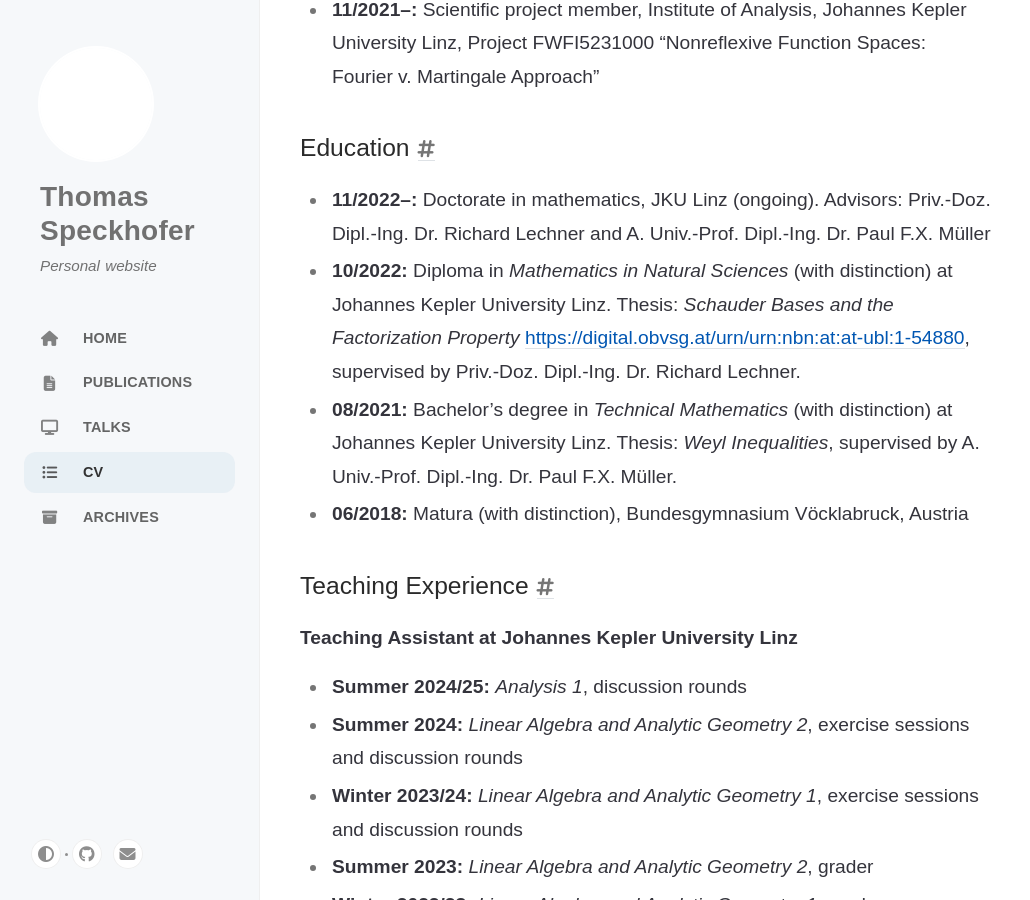
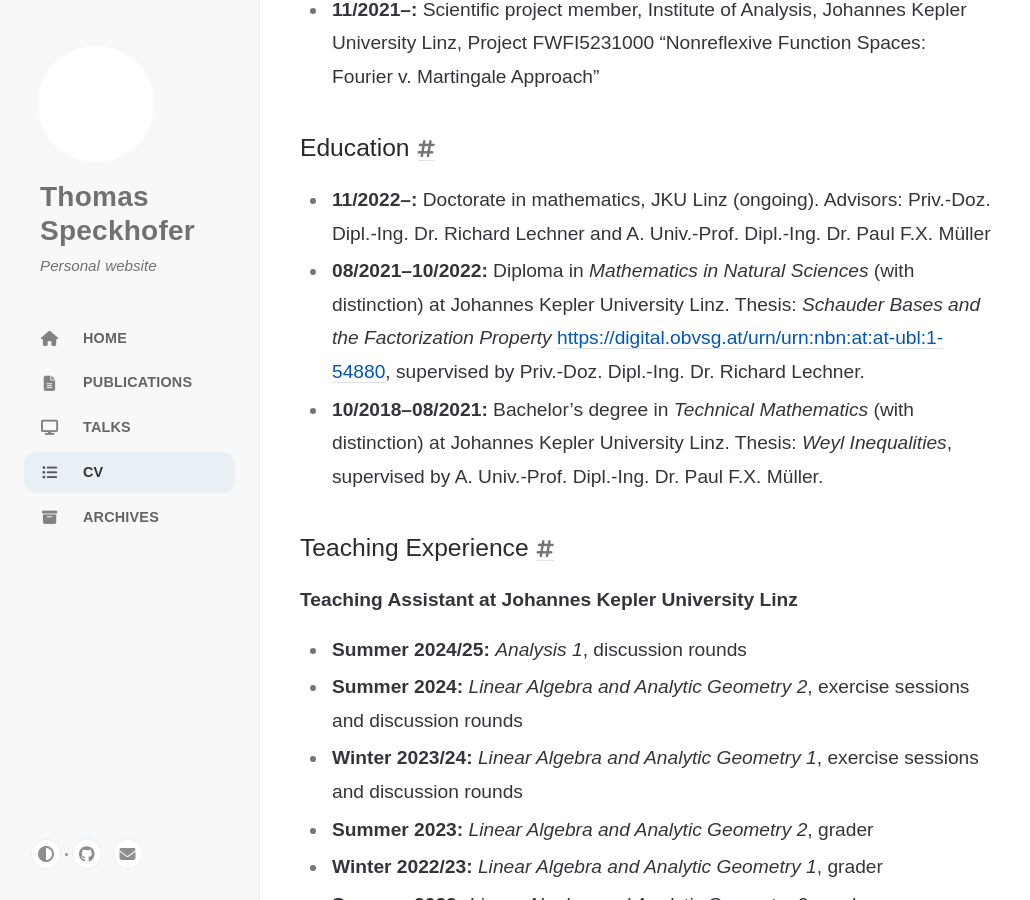
Before and after one commit to speckhofer/speckhofer.github.io, a Jekyll site: the page built from _tabs/cv.md, in a window 1280 px wide and 900 px high, scrolled down 660 px. Shown: the whole window, without its empty margins (0-1030 px from the left). Built offline with Jekyll 4.4.1, drawn with Linux system fonts in a browser that asks for light colours; cached includes are drawn as plain includes.

Commit message:
Update cv.md

```diff
--- a/_tabs/cv.md
+++ b/_tabs/cv.md
@@ -23,9 +23,8 @@ title: CV
 ## Education
 
 - **11/2022--:** Doctorate in mathematics, JKU Linz (ongoing). Advisors: Priv.-Doz. Dipl.-Ing. Dr. Richard Lechner and A. Univ.-Prof. Dipl.-Ing. Dr. Paul F.X. Müller
-- **10/2022:** Diploma in _Mathematics in Natural Sciences_ (with distinction) at Johannes Kepler University Linz. Thesis: _Schauder Bases and the Factorization Property_ [https://digital.obvsg.at/urn/urn:nbn:at:at-ubl:1-54880](https://digital.obvsg.at/urn/urn:nbn:at:at-ubl:1-54880), supervised by Priv.-Doz. Dipl.-Ing. Dr. Richard Lechner.
-- **08/2021:** Bachelor's degree in _Technical Mathematics_ (with distinction) at Johannes Kepler University Linz. Thesis: _Weyl Inequalities_, supervised by A. Univ.-Prof. Dipl.-Ing. Dr. Paul F.X. Müller.
-- **06/2018:** Matura (with distinction), Bundesgymnasium Vöcklabruck, Austria
+- **08/2021--10/2022:** Diploma in _Mathematics in Natural Sciences_ (with distinction) at Johannes Kepler University Linz. Thesis: _Schauder Bases and the Factorization Property_ [https://digital.obvsg.at/urn/urn:nbn:at:at-ubl:1-54880](https://digital.obvsg.at/urn/urn:nbn:at:at-ubl:1-54880), supervised by Priv.-Doz. Dipl.-Ing. Dr. Richard Lechner.
+- **10/2018--08/2021:** Bachelor's degree in _Technical Mathematics_ (with distinction) at Johannes Kepler University Linz. Thesis: _Weyl Inequalities_, supervised by A. Univ.-Prof. Dipl.-Ing. Dr. Paul F.X. Müller.
 
 ## Teaching Experience
 
```
